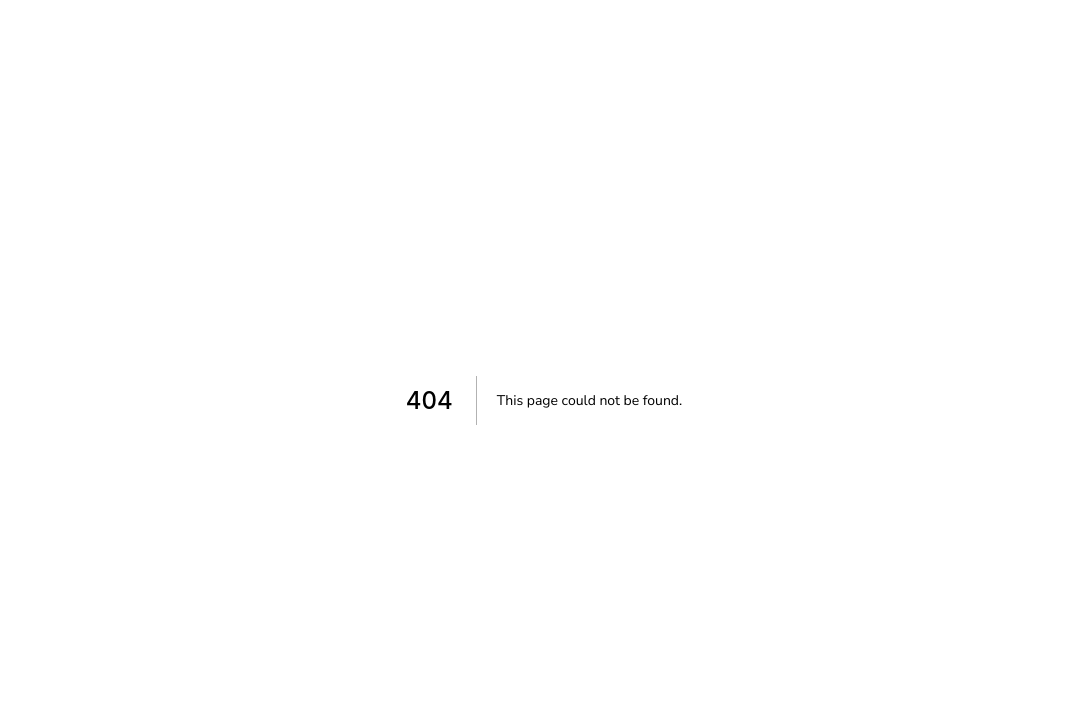
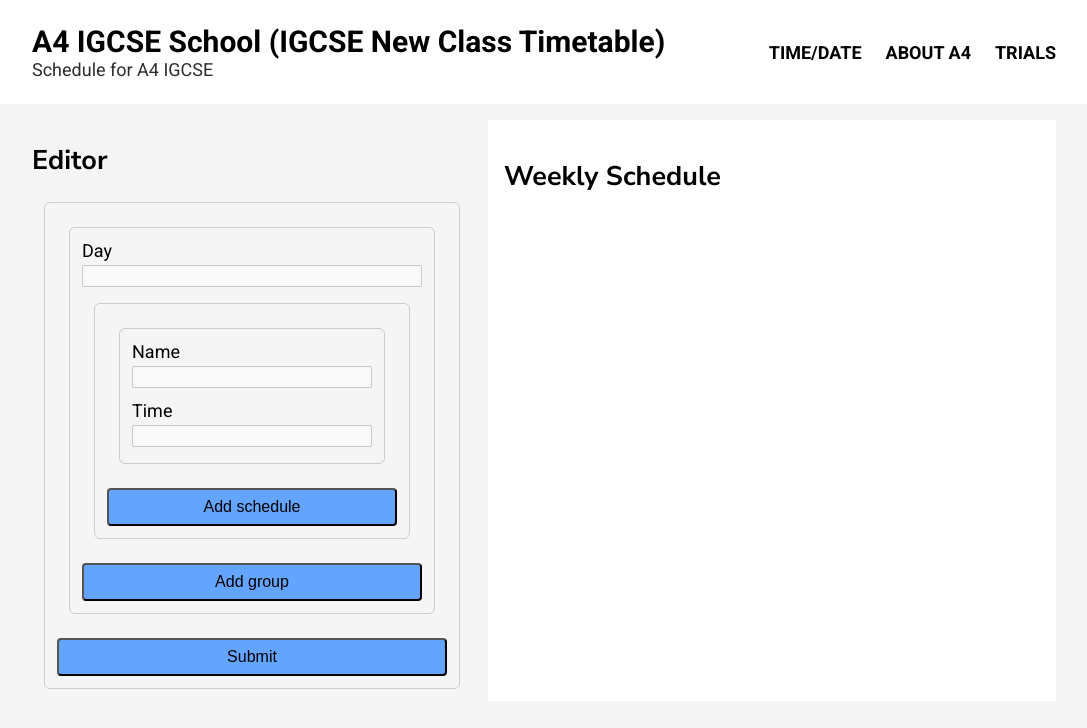
Before and after one commit to Arthusz/my-schedule, a Next.js app: page /editor in a window 1280 px wide. Before the commit this address had no page. Shown: the top 728 px of the page, without its empty margins (96-1183 px from the left). Built offline with nearby package versions, Linux system fonts and the light colour scheme.

Commit message:
validationSchema

```diff
--- /dev/null
+++ b/components/input.tsx
@@ -0,0 +1,28 @@
+import { HTMLInputTypeAttribute } from "react";
+import { useField } from "formik";
+
+import styles from "../styles/components/input.module.scss";
+
+type InputProps = {
+  name: string;
+  label: string;
+  type?: HTMLInputTypeAttribute;
+};
+
+const Input = ({ name, label, type = "text" }: InputProps) => {
+  const [field, meta] = useField(name);
+
+  return (
+    <>
+      <div className={styles.container}>
+        {label && <label htmlFor={name}>{label}</label>}
+
+        <input type={type} id={name} className={styles.input} {...field} />
+
+        {<p className={styles.error}>{meta.touched && meta.error}</p>}
+      </div>
+    </>
+  );
+};
+
+export default Input;
--- a/components/weeklySchedule.tsx
+++ b/components/weeklySchedule.tsx
@@ -1,16 +1,22 @@
-import { WEEKLY_SCHEDULE } from "../data/schedule";
+import type { ScheduleGroup as ScheduleGroupType } from "../models";
 import styles from "../styles/components/weeklySchedule.module.scss";
 import ScheduleGroup from "./scheduleGroup";
 
-const WeeklySchedule = () => {
+type WeeklyScheduleProps = {
+  scheduleGroups: ScheduleGroupType[];
+};
+
+const WeeklySchedule = (props: WeeklyScheduleProps) => {
+  const { scheduleGroups } = props;
+
   return (
     <div className={styles.container}>
       <h2>Weekly Schedule</h2>
-      {WEEKLY_SCHEDULE.map((schedule, i) => (
+      {scheduleGroups.map((group, i) => (
         <ScheduleGroup
           key={i}
-          title={schedule.title}
-          schedules={schedule.schedules}
+          title={group.title}
+          schedules={group.schedules}
         />
       ))}
     </div>
--- /dev/null
+++ b/pages/editor.tsx
@@ -0,0 +1,159 @@
+import { FieldArray, Form, Formik, yupToFormErrors } from "formik";
+import Head from "next/head";
+import React, { useState } from "react";
+import * as Yup from "yup";
+
+import Nav from "../components/nav";
+import WeeklySchedule from "../components/weeklySchedule";
+import styles from "../styles/pages/editor.module.scss";
+
+import type { ScheduleGroup } from "../models";
+import Input from "../components/input";
+
+const EMPTY_SCHEDULE = {
+  name: "",
+  time: "",
+};
+
+const EMPTY_GROUP = {
+  title: "",
+  schedules: [
+    {
+      ...EMPTY_SCHEDULE,
+    },
+  ],
+};
+
+const validationSchema = Yup.object().shape({
+  groups: Yup.array().of(
+    Yup.object().shape({
+      title: Yup.string().required("Title is required"),
+      schedules: Yup.array().of(
+        Yup.object().shape({
+          name: Yup.string().required("Required"),
+          time: Yup.string().required("Required"),
+        })
+      ),
+    })
+  ),
+});
+
+const Editor = () => {
+  const [scheduleGroups, setScheduleGroups] = useState<ScheduleGroup[]>([]);
+
+  const initialValues = {
+    groups: [
+      {
+        ...EMPTY_GROUP,
+      },
+    ],
+  };
+
+  return (
+    <div>
+      <Head>
+        <title>Editor - ZTM Schedule</title>
+      </Head>
+      <Nav />
+      <div className={styles.container}>
+        <div>
+          <h2>Editor</h2>
+          <Formik
+            initialValues={initialValues}
+            validationSchema={validationSchema}
+            onSubmit={(values) => {
+              setScheduleGroups(values.groups);
+            }}
+          >
+            {({ values, setFieldValue, submitForm, errors }) => (
+              <Form className={`${styles.mainForm} ${styles.forms}`}>
+                <FieldArray name="groups">
+                  {({
+                    insert: insertGroup,
+                    remove: removeGroup,
+                    push: pushGroup,
+                  }) => (
+                    <div className={styles.forms}>
+                      {values.groups.map((foo, groupIndex) => (
+                        <div key={groupIndex}>
+                          <Input
+                            name={`groups.${groupIndex}.title`}
+                            label="Day"
+                          />
+                          {/* --> expected result : groups.1.schedules */}
+                          {/* "groups." + groupIndex + ".schedules" */}
+                          <FieldArray name={`groups.${groupIndex}.schedules`}>
+                            {({
+                              insert: insertSchedule,
+                              remove: removeSchedule,
+                              push: pushSchedule,
+                            }) => (
+                              <div className={styles.forms}>
+                                {values.groups[groupIndex].schedules.map(
+                                  (foo, scheduleIndex) => (
+                                    <div
+                                      key={scheduleIndex}
+                                      className={styles.forms}
+                                    >
+                                      <Input
+                                        name={`groups.${groupIndex}.schedules.${scheduleIndex}.name`}
+                                        label="Name"
+                                      />
+                                      <Input
+                                        name={`groups.${groupIndex}.schedules.${scheduleIndex}.time`}
+                                        label="Time"
+                                      />
+                                      {scheduleIndex !== 0 && (
+                                        <button
+                                          type="button"
+                                          onClick={() => {
+                                            removeSchedule(scheduleIndex);
+                                          }}
+                                        >
+                                          Remove schedule
+                                        </button>
+                                      )}
+                                    </div>
+                                  )
+                                )}
+                                <button
+                                  onClick={() =>
+                                    pushSchedule({ ...EMPTY_SCHEDULE })
+                                  }
+                                  type="button"
+                                >
+                                  Add schedule
+                                </button>
+                              </div>
+                            )}
+                          </FieldArray>
+                          {groupIndex !== 0 && (
+                            <button onClick={() => removeGroup(groupIndex)}>
+                              Remove group
+                            </button>
+                          )}
+                        </div>
+                      ))}
+                      <button
+                        onClick={() => pushGroup({ ...EMPTY_GROUP })}
+                        type="button"
+                      >
+                        Add group
+                      </button>
+                    </div>
+                  )}
+                </FieldArray>
+                <button type="submit" onClick={submitForm}>
+                  Submit
+                </button>
+              </Form>
+            )}
+          </Formik>
+        </div>
+        <WeeklySchedule scheduleGroups={scheduleGroups} />
+      </div>
+    </div>
+  );
+};
+
+export default Editor;
--- /dev/null
+++ b/styles/components/input.module.scss
@@ -0,0 +1,26 @@
+.container {
+	width: 100%;
+
+	&:not(:first-of-type) {
+		margin-top: 8px;
+	}
+}
+
+.input {
+	margin-top: 4px;
+	width: 100%;
+	height: 22px;
+	background-color: #f9f9f9;
+	border-radius: 2px;
+	border: solid 1px #c7c7c7;
+	padding: 4px 6px;
+
+	&:focus {
+		outline: 1px solid #ff8f00;
+	}
+}
+
+.error {
+	margin: 4px 0 0 0;
+	color: #c62828;
+}
--- /dev/null
+++ b/styles/pages/editor.module.scss
@@ -0,0 +1,30 @@
+.container {
+	width: 80%;
+	margin: 16px auto;
+	display: grid;
+	grid-template-columns: 440px 1fr;
+	gap: 16px;
+}
+
+.mainForm {
+	div {
+		display: flex;
+		flex-direction: column;
+	}
+	button {
+		width: 100%;
+		background-color: #63a4ff;
+		border-radius: 4px;
+		padding: 8px 0;
+		margin-top: 12px;
+		font-size: 16px;
+	}
+
+}
+
+.forms {
+	padding: 12px;
+	margin: 12px;
+	border: 1px solid #ccc;
+	border-radius: 6px;
+}
```
Also changed, not shown: pages/state.tsx (added, +77 -0 lines).
